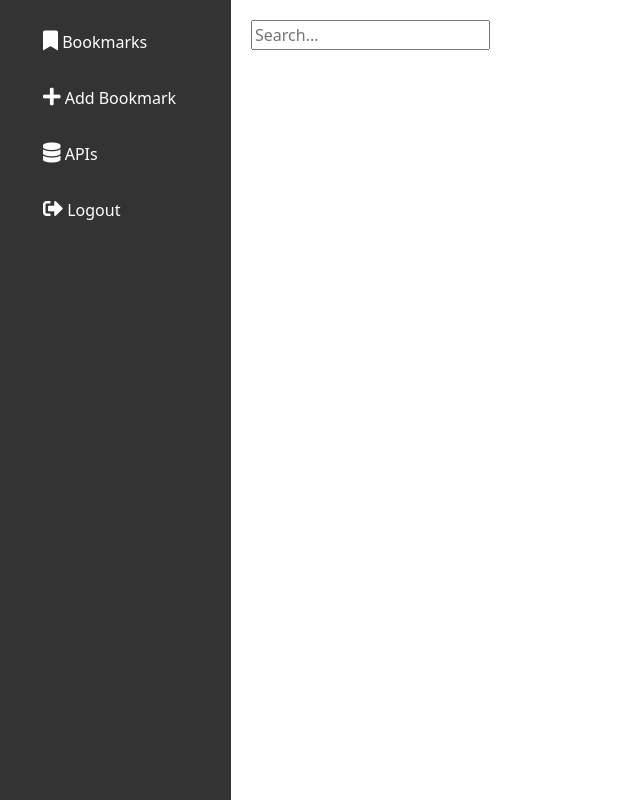
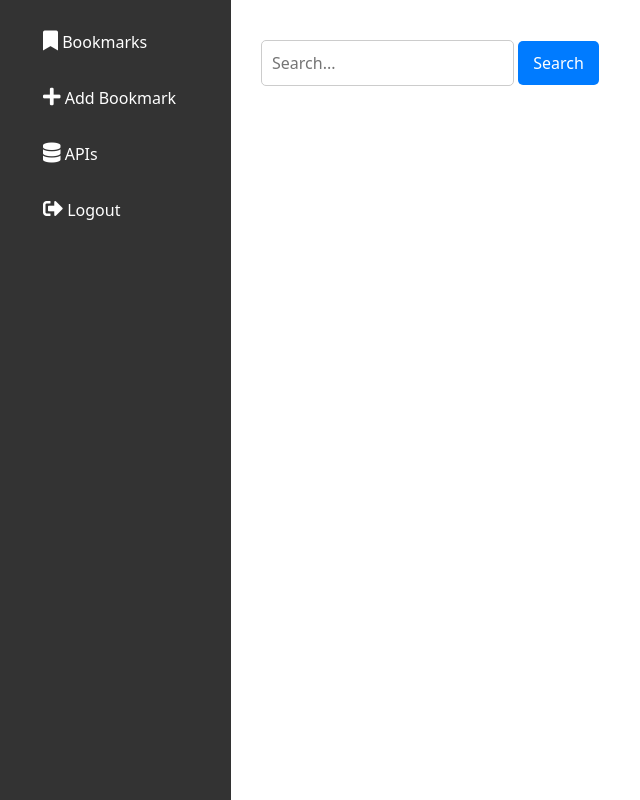
Before and after one commit to Halawany/bookmarks, a Django app: page / in a window 1280 px wide. Shown: the whole page, without its empty margins (19-659 px from the left). Run offline with Django 4.2, Linux system fonts and the light colour scheme; the visitor is signed in with stand-in values (Sample User, id 1); data that the repository does not hold is empty.

Commit message:
Added aesthetic to the search fbar

```diff
--- a/static/css/main.css
+++ b/static/css/main.css
@@ -149,3 +149,31 @@ i {
 .action-button:hover {
   background-color: #2980b9;
 }
+
+.form-style {
+  text-align: left;
+  margin-top: 20px;
+  margin-left: 10px;
+}
+
+.search-input {
+  padding: 10px;
+  font-size: 16px;
+  border: 1px solid #ccc;
+  border-radius: 5px;
+}
+
+.search-button {
+  padding: 10px 15px;
+  font-size: 16px;
+  background-color: #007bff; /* You can choose your desired color */
+  color: #fff;
+  border: none;
+  border-radius: 5px;
+  cursor: pointer;
+}
+
+/* Style for the button when hovered */
+.search-button:hover {
+  background-color: #0056b3; /* Change the color as needed */
+}
--- a/templates/bookmark/home.html
+++ b/templates/bookmark/home.html
@@ -4,10 +4,11 @@
 {% endblock %}
 
 {% block body %}
-<div class"form-style">
+<div class="form-style">
     <form action="{% url 'search_bookmark' %}" method="get">
-        <input name="q" type="text" placeholder="Search...">
-      </form>
+        <input name="q" type="text" placeholder="Search..." class="search-input">
+        <button type="submit" class="search-button">Search</button>
+    </form>
 </div>
 {% for bookmark in bookmarks %}
 <div class="box">
```
